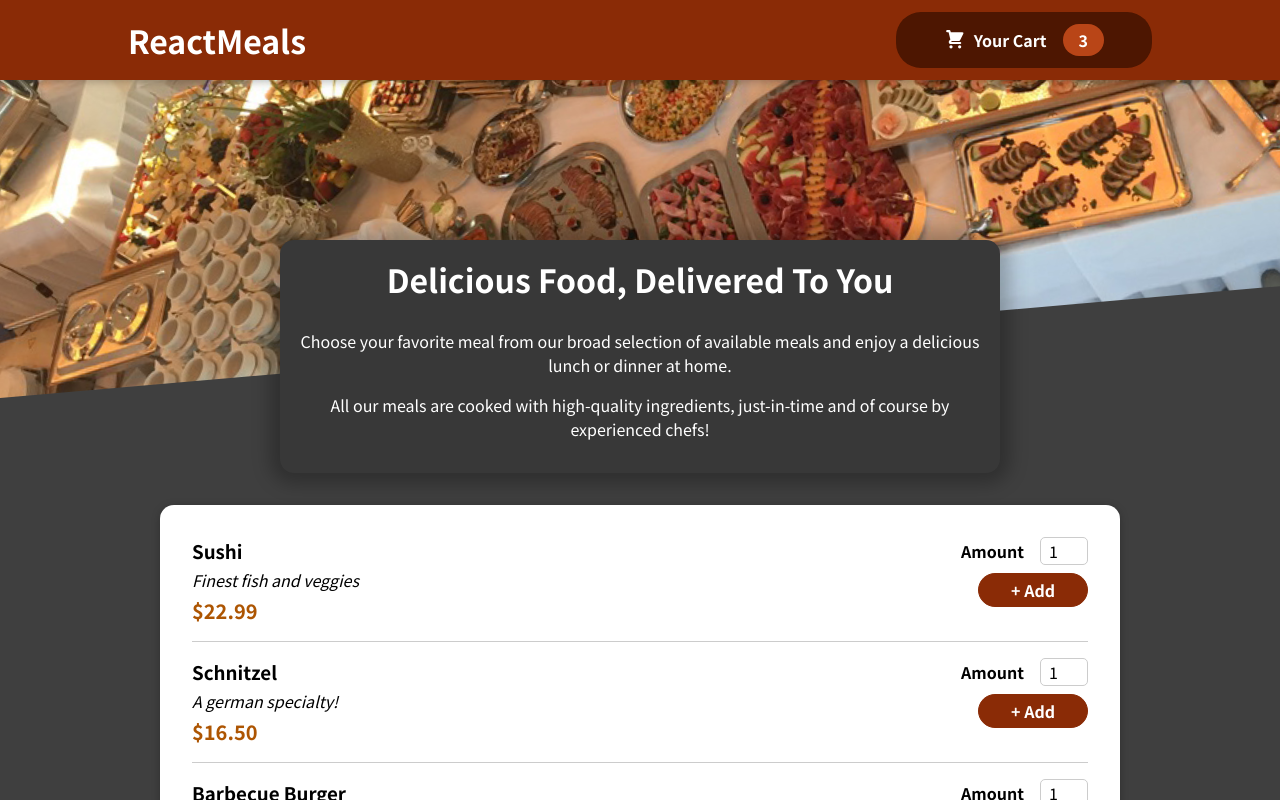
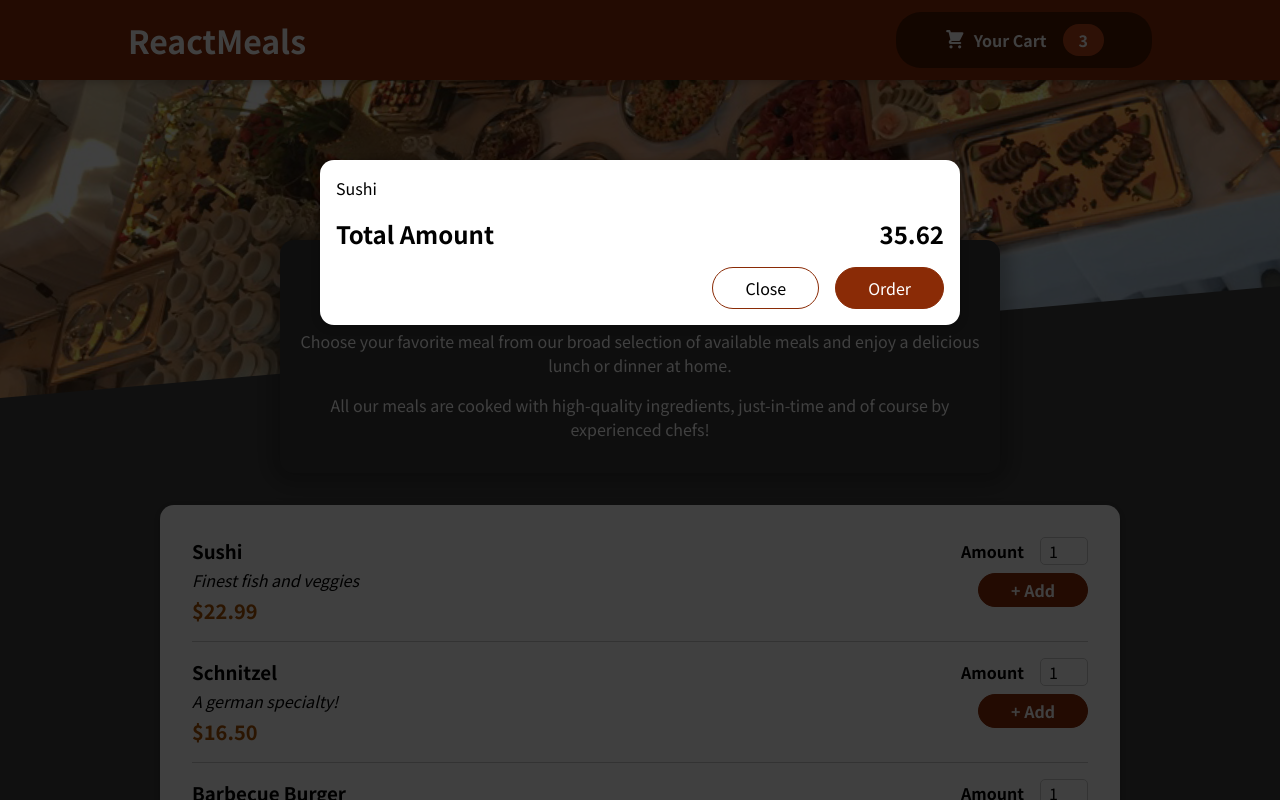
Before and after one commit to IdenTiclla/food-order-app, a React (Create React App) app: page / in a window 1280 px wide. Shown: the top 800 px of the page. Built offline with nearby package versions, Linux system fonts and the light colour scheme.

Commit message:
adding modal via React Portal

```diff
--- a/public/index.html
+++ b/public/index.html
@@ -28,6 +28,7 @@
   </head>
   <body>
     <noscript>You need to enable JavaScript to run this app.</noscript>
+    <div id="overlays"></div>
     <div id="root"></div>
     <!--
       This HTML file is a template.
--- a/src/App.js
+++ b/src/App.js
@@ -2,10 +2,13 @@
 
 import Header from './components/Layout/Header'
 import Meals from './components/Meals/Meals';
+import Cart from './components/Cart/Cart';
+
 
 function App() {
   return (
     <Fragment>
+      <Cart />
       <Header/>
       <main>
           <Meals />
--- /dev/null
+++ b/src/components/Cart/Cart.js
@@ -0,0 +1,28 @@
+import classes from "./Cart.module.css";
+import Modal from "../UI/Modal";
+
+
+const Cart = (props) => {
+  const cartItems = (
+    <ul className={classes['cart-items']}>
+      {[{ id: "c1", name: "Sushi", amount: 2, price: 12.99 }].map((item) => (
+        <li>{item.name}</li>
+      ))}
+    </ul>
+  );
+  return (
+    <Modal>
+      {cartItems}
+      <div className={classes.total}>
+        <span>Total Amount</span>
+        <span>35.62</span>
+      </div>
+      <div className={classes.actions}>
+        <button className={classes["button-alt"]}>Close</button>
+        <button className={classes.button}>Order</button>
+      </div>
+    </Modal>
+  );
+};
+
+export default Cart;
--- /dev/null
+++ b/src/components/Cart/Cart.module.css
@@ -0,0 +1,46 @@
+.cart-items {
+  list-style: none;
+  margin: 0;
+  padding: 0;
+  max-height: 20rem;
+  overflow: auto;
+}
+
+.total {
+  display: flex;
+  justify-content: space-between;
+  align-items: center;
+  font-weight: bold;
+  font-size: 1.5rem;
+  margin: 1rem 0;
+}
+
+.actions {
+  text-align: right;
+}
+
+.actions button {
+  font: inherit;
+  cursor: pointer;
+  background-color: transparent;
+  border: 1px solid #8a2b06;
+  padding: 0.5rem 2rem;
+  border-radius: 25px;
+  margin-left: 1rem;
+}
+
+.actions button:hover,
+.actions button:active {
+  background-color: #5a1a01;
+  border-color: #5a1a01;
+  color: white;
+}
+
+.actions .button--alt {
+  color: #8a2b06;
+}
+
+.actions .button {
+  background-color: #8a2b06;
+  color: white;
+}
--- a/src/components/Meals/AvailableMeals.js
+++ b/src/components/Meals/AvailableMeals.js
@@ -32,6 +32,7 @@
 const AvailableMeals = () => {
   const mealsList = DUMMY_MEALS.map((meal) => (
     <MealItem
+      id={meal.id}
       key={meal.id}
       name={meal.name}
       description={meal.description}
--- a/src/components/Meals/MealItem/MealItem.js
+++ b/src/components/Meals/MealItem/MealItem.js
@@ -11,7 +11,7 @@
             <div className={classes.price}>{price}</div>
         </div>
         <div>
-            <MealItemForm/>
+            <MealItemForm id={props.id}/>
         </div>
       </li>
     );
--- a/src/components/Meals/MealItem/MealItemForm.js
+++ b/src/components/Meals/MealItem/MealItemForm.js
@@ -6,7 +6,7 @@
       <Input
         label="Amount"
         input={{
-          id: "amount",
+          id: "amount_" + props.id,
           type: "number",
           min: "1",
           max: "5",
--- /dev/null
+++ b/src/components/UI/Modal.js
@@ -0,0 +1,32 @@
+import { Fragment } from 'react'
+import ReactDOM from "react-dom";
+
+import classes from './Modal.module.css'
+const Backdrop = props => {
+    return (
+        <div className={classes.backdrop}>
+
+        </div>
+    )
+}
+
+const ModalOverlay = props => {
+    return (
+        <div className={classes.modal}>
+            <div className={classes.content}>{props.children}</div>
+        </div>
+    )
+}
+
+const portalElement = document.getElementById("overlays");
+
+const Modal = (props) => {
+    return (
+        <Fragment>
+            {ReactDOM.createPortal(<Backdrop/>, portalElement)}
+            {ReactDOM.createPortal(<ModalOverlay>{props.children}</ModalOverlay>, portalElement)}
+        </Fragment>
+    )
+}
+
+export default Modal
--- /dev/null
+++ b/src/components/UI/Modal.module.css
@@ -0,0 +1,40 @@
+.backdrop {
+  position: fixed;
+  top: 0;
+  left: 0;
+  width: 100%;
+  height: 100vh;
+  z-index: 20;
+  background-color: rgba(0, 0, 0, 0.75);
+}
+
+.modal {
+  position: fixed;
+  top: 20vh;
+  left: 5%;
+  width: 90%;
+  background-color: white;
+  padding: 1rem;
+  border-radius: 14px;
+  box-shadow: 0 2px 8px rgba(0, 0, 0, 0.25);
+  z-index: 30;
+  animation: slide-down 300ms ease-out forwards;
+}
+
+@media (min-width: 768px) {
+  .modal {
+    width: 40rem;
+    left: calc(50% - 20rem);
+  }
+}
+
+@keyframes slide-down {
+  from {
+    opacity: 0;
+    transform: translateY(-3rem);
+  }
+  to {
+    opacity: 1;
+    transform: translateY(0);
+  }
+}
```
Also changed, not shown: 1 other file (tests, documents, lock files or other folders).
